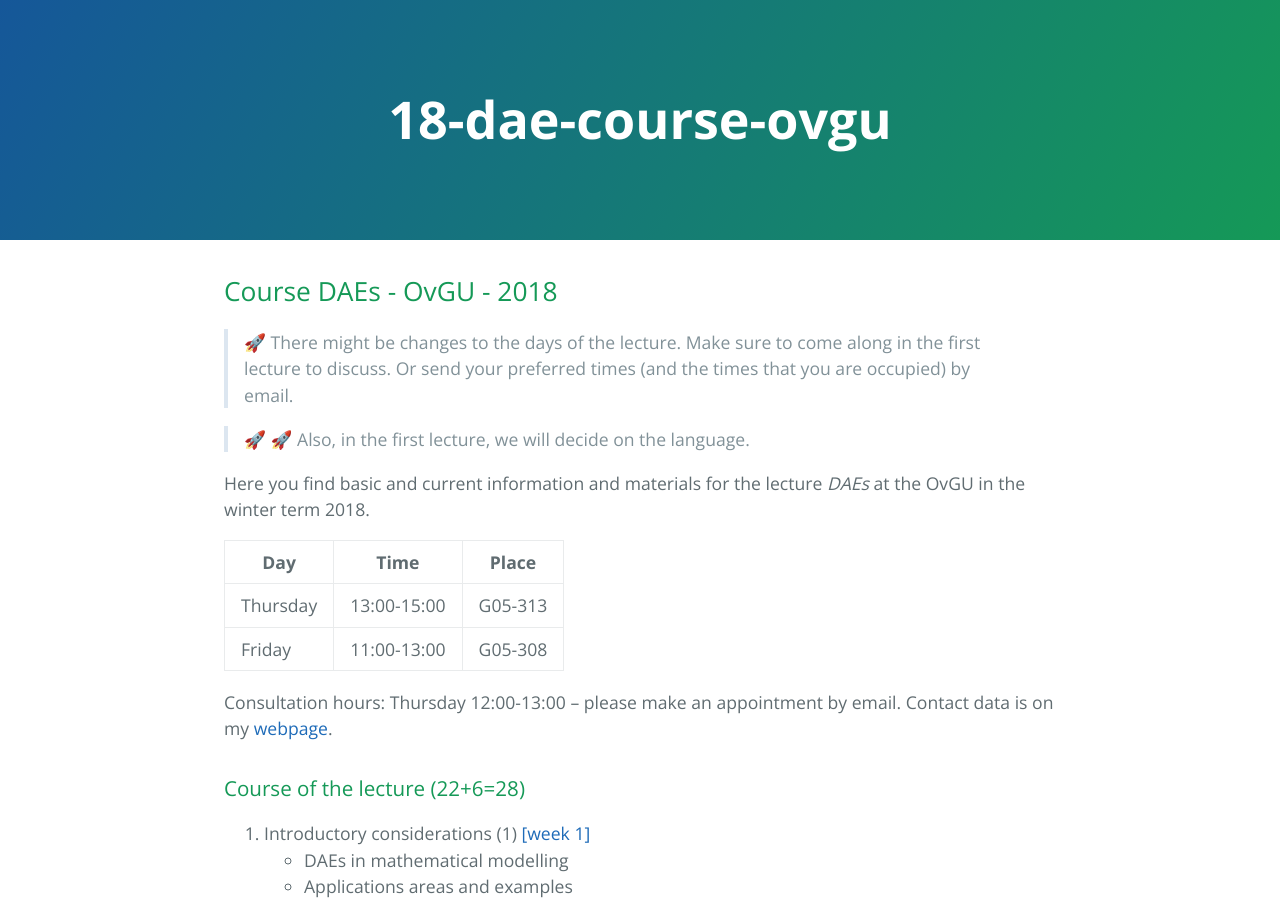
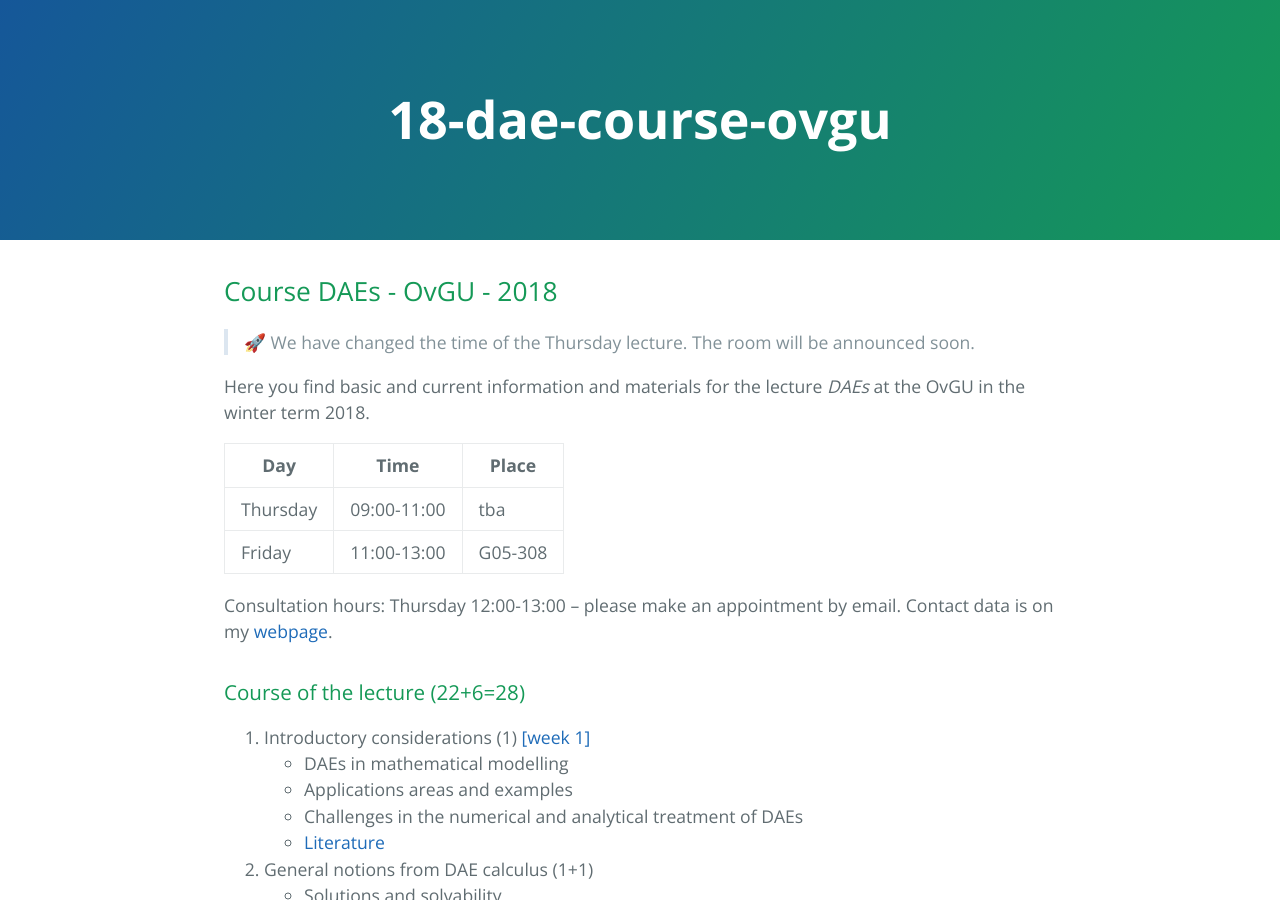
Before and after one commit to highlando/18-dae-course-ovgu, a Jekyll site: the page built from index.md, in a window 1280 px wide and 900 px high. Built offline with Jekyll 4.4.1, drawn with Linux system fonts in a browser that asks for light colours; emoji names are drawn with the system emoji font; our own code applies the rules of GitHub Pages for plain Markdown files.

Commit message:
upd webs

```diff
--- a/index.md
+++ b/index.md
@@ -5,16 +5,14 @@
 Course DAEs - OvGU - 2018
 -----
 
-> :rocket: There might be changes to the days of the lecture. Make sure to come along in the first lecture to discuss. Or send your preferred times (and the times that you are occupied) by email.
-
-> :rocket: :rocket: Also, in the first lecture, we will decide on the language.
+> :rocket: We have changed the time of the Thursday lecture. The room will be announced soon.
 
 Here you find basic and current information and materials for the lecture
 *DAEs* at the OvGU in the winter term 2018.
 
 | Day | Time | Place |
 | ------- | ------ | ------- |
-| Thursday | 13:00-15:00 | G05-313 |
+| Thursday | 09:00-11:00 | tba |
 | Friday | 11:00-13:00 | G05-308 |
 
 Consultation hours: Thursday 12:00-13:00 -- please make an appointment by email. Contact data is on my [webpage](www.janheiland.de).
```
